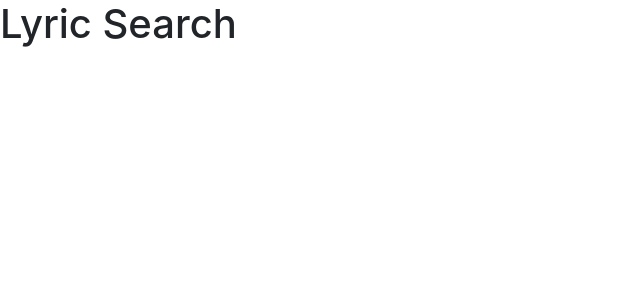
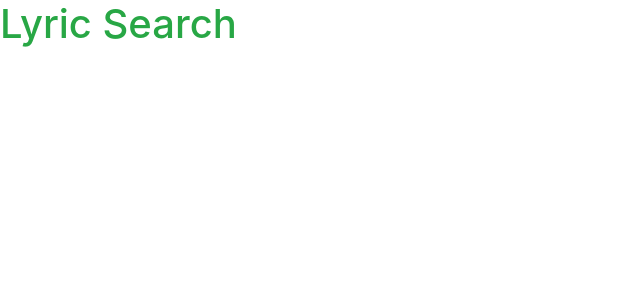
Before and after one commit to ascalmon/LyricSearch, a React (Create React App) app: page / in a window 1280 px wide. Shown: the top 300 px of the page, without its empty margins (0-640 px from the left). Built offline with nearby package versions, Linux system fonts and the light colour scheme.

Commit message:
Navbar file created

```diff
--- a/src/App.js
+++ b/src/App.js
@@ -6,7 +6,8 @@ class App extends Component {
     return (
       <div className="App">
         <header className="App-header">
-          <h1>Lyric Search</h1>
+          <h1 className="text-success">Lyric Search</h1>
+
         </header>
       </div>
     );
--- /dev/null
+++ b/src/components/layout/Navbar.js
@@ -0,0 +1 @@
+import React from 'react';
```
